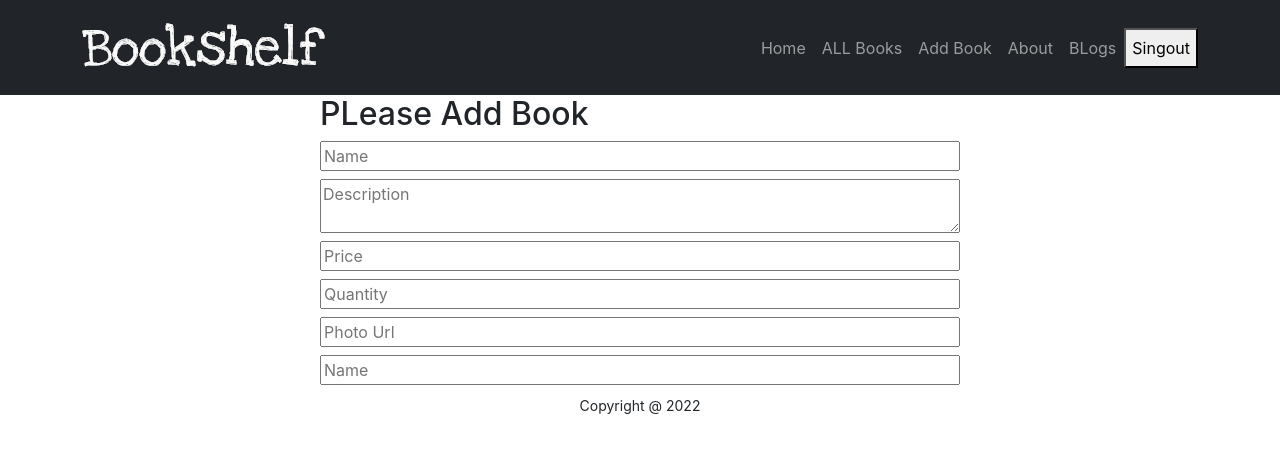
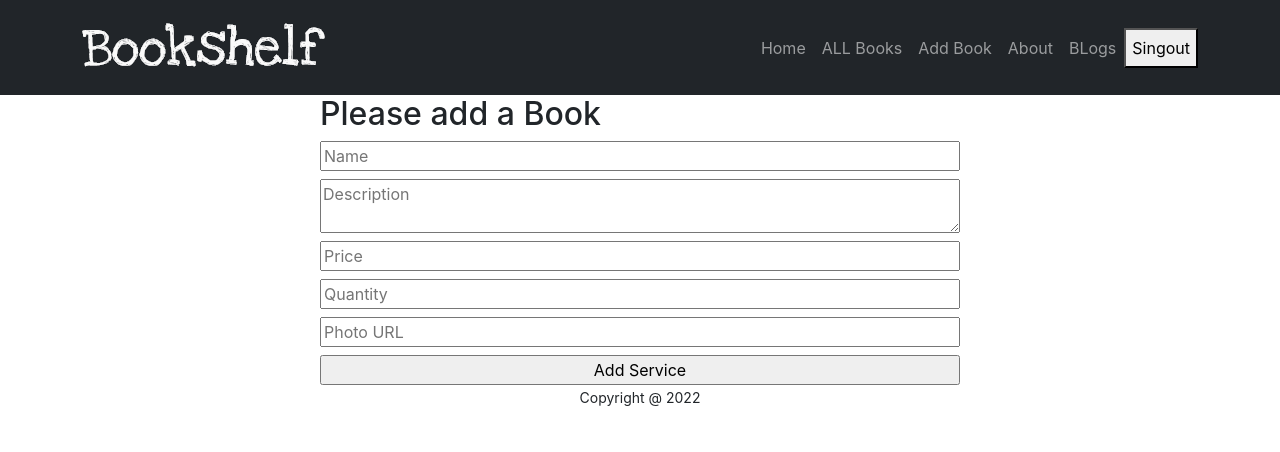
Before and after one commit to monirakandha/warehouse-managment-client-site, a React (Create React App) app: page /addbook in a window 1280 px wide. Shown: the top 452 px of the page. Built offline with nearby package versions, Linux system fonts and the light colour scheme; no server answers; sample sign-in values are in the browser's storage.

Commit message:
add post book added and working perfectly

```diff
--- a/src/Pages/AddBook/AddBook.js
+++ b/src/Pages/AddBook/AddBook.js
@@ -1,21 +1,38 @@
 import React from "react";
 import { useForm } from "react-hook-form";
+
 const AddBook = () => {
-  const { register, handleSubmit } = useForm();
-  const onSubmit = (data) => console.log(data);
-  return (
-    <div className="w-50 mx-auto">
-      <h2>PLease Add Book</h2>
-      <form className="d-flex flex-column" onSubmit={handleSubmit(onSubmit)}>
-      <input  className="mb-2" placeholder="Name" {...register("name", { required: true, maxLength: 20 })} />
-      <textarea className="mb-2" placeholder="Description" {...register("description")} />
-      <input className="mb-2" placeholder="Price" type="number" {...register("price")} />
-      <input className="mb-2" placeholder="Quantity" type="number" {...register("instock")} />
-      <input className="mb-2" placeholder="Photo Url" {...register("picture")} />
-      <input className="mb-2" placeholder="Name" type="Add Book" />
-    </form>
-    </div>
-  );
+    const { register, handleSubmit } = useForm();
+
+    const onSubmit = data => {
+        console.log(data);
+        const url = `http://localhost:5000/book`;
+        fetch(url, {
+            method: 'POST',
+            headers: {
+                'content-type': 'application/json'
+            },
+            body: JSON.stringify(data)
+        })
+        .then(res=> res.json())
+        .then(result =>{
+            console.log(result);
+        } )
+    };
+
+    return (
+        <div className='w-50 mx-auto'>
+            <h2>Please add a Book</h2>
+            <form className='d-flex flex-column' onSubmit={handleSubmit(onSubmit)}>
+                <input className='mb-2' placeholder='Name' {...register("name", { required: true, maxLength: 20 })} />
+                <textarea className='mb-2' placeholder='Description' {...register("description")} />
+                <input className='mb-2' placeholder='Price' type="number" {...register("price")} />
+                <input className='mb-2' placeholder='Quantity' type="number" {...register("quantity")} />
+                <input className='mb-2' placeholder='Photo URL' type="text" {...register("img")} />
+                <input type="submit" value="Add Service" />
+            </form>
+        </div>
+    );
 };
 
 export default AddBook;
--- a/src/Pages/Home/Book/Book.js
+++ b/src/Pages/Home/Book/Book.js
@@ -3,7 +3,7 @@ import { Button, Card } from 'react-bootstrap';
 import { useNavigate } from 'react-router-dom';
 
 const Book = ({book}) => {
-  const { _id, name, picture, description , price , instock} = book;
+  const { _id, name, img, description , price , quantity} = book;
   const navigate = useNavigate();
   const navigateToBookDetails = id => {
     navigate(`/book/${id}`);
@@ -11,14 +11,14 @@ const Book = ({book}) => {
   return (
     <div>
       <Card style={{ width: "18rem" }}>
-        <Card.Img variant="top" src={picture} />
+        <Card.Img variant="top" src={img} />
         <Card.Body>
           <Card.Title>{name}</Card.Title>
           <Card.Text>
           ${price}
           </Card.Text>
           <Card.Text>
-          <b>Instock : {instock}</b>
+          <b>Instock : {quantity}</b>
           </Card.Text>
           <Card.Text>
           {description}
```
Also changed, not shown: public/book-data.json (+12 -12 lines).
